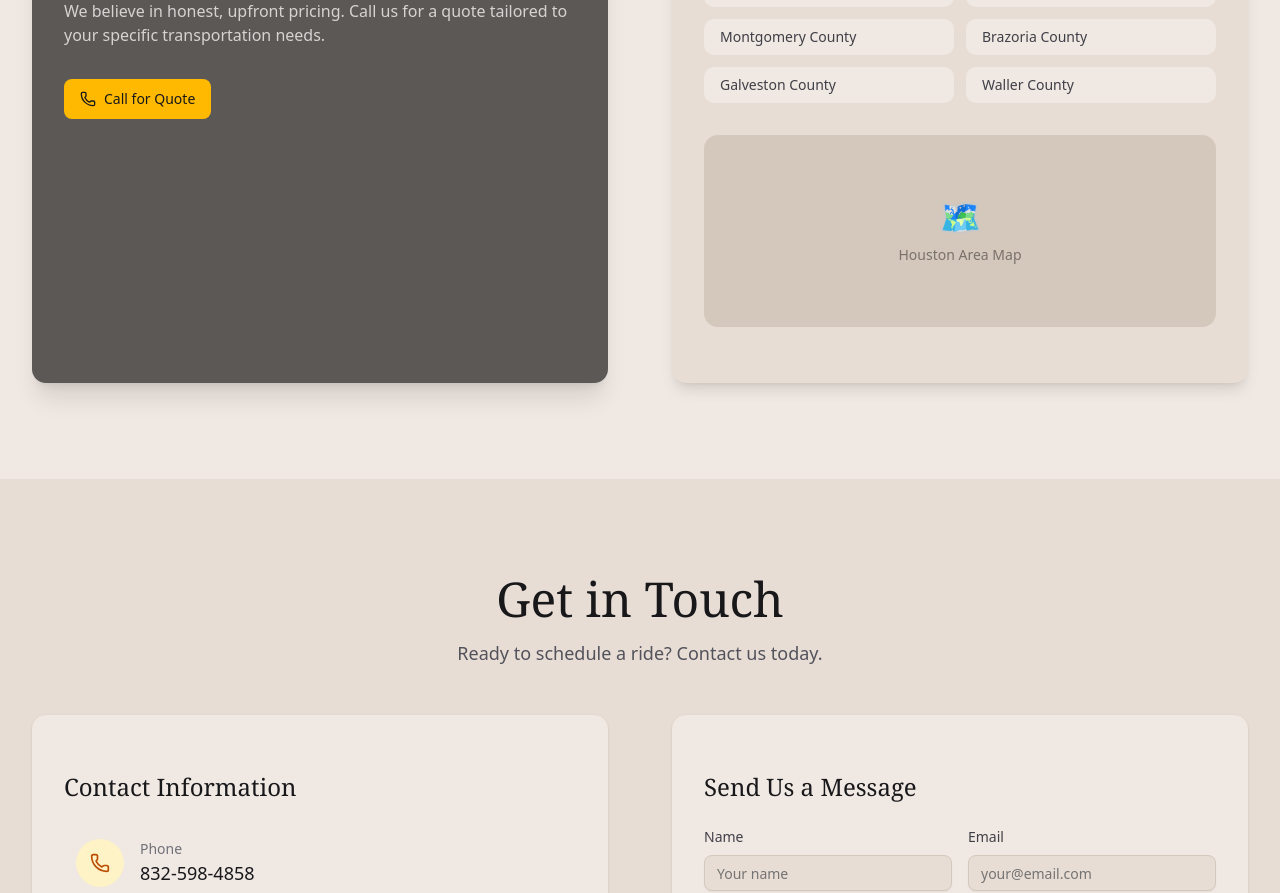
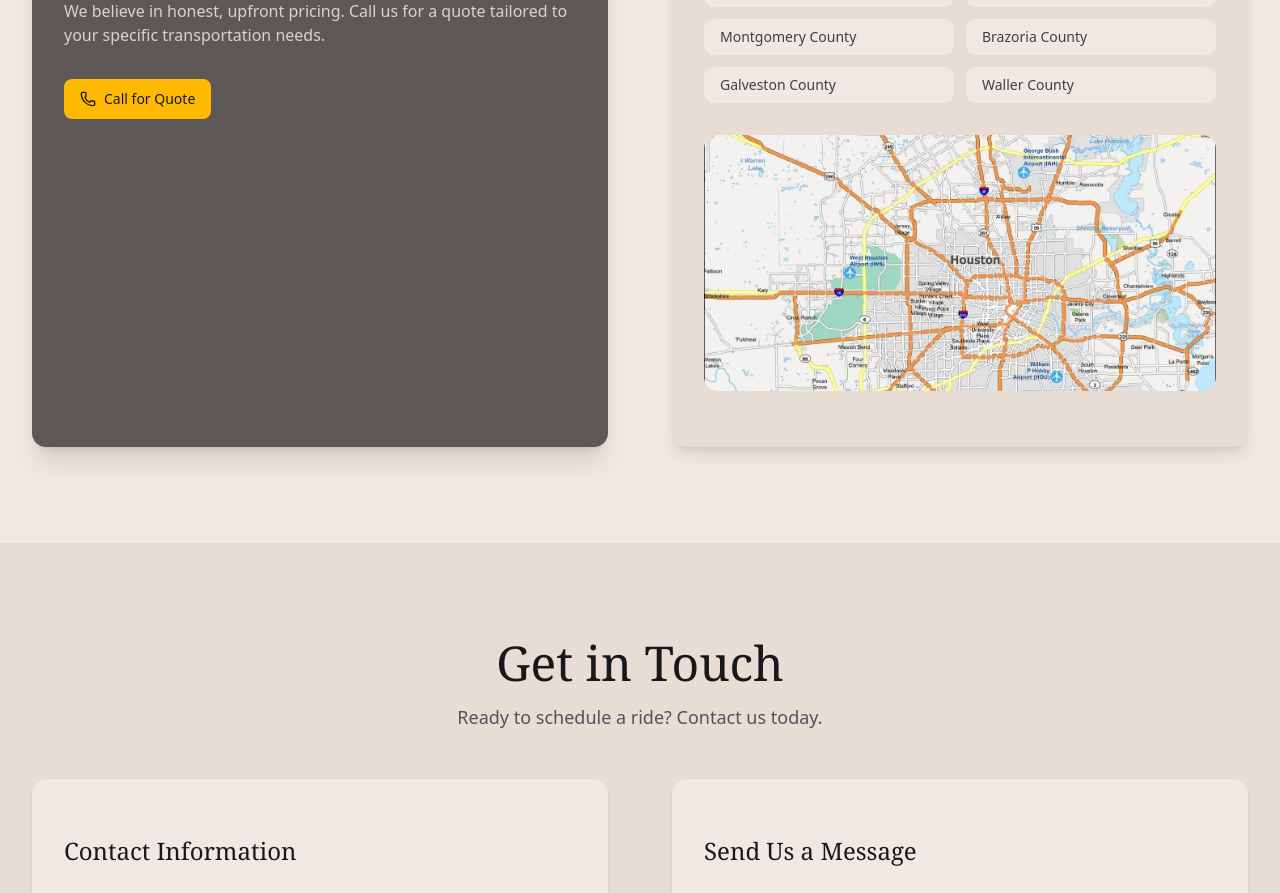
Before and after one commit to brandonalfred/daisy-aid-app, a Next.js app: page / in a window 1280 px wide. Shown: the part 2661-3554 px from the top of the page. Built offline with nearby package versions, Linux system fonts and the light colour scheme.

Commit message:
feat: add Houston area map to service area section

```diff
--- a/src/components/pricing-area.tsx
+++ b/src/components/pricing-area.tsx
@@ -1,3 +1,4 @@
+import Image from 'next/image';
 import { MapPin, Phone } from 'lucide-react';
 import { Button } from '@/components/ui/button';
 import { Card, CardContent } from '@/components/ui/card';
@@ -66,13 +67,13 @@ export function PricingArea() {
                 ))}
               </div>
 
-              <div className="mt-8 overflow-hidden rounded-xl bg-beige-dark">
-                <div className="flex h-48 items-center justify-center text-stone-500">
-                  <div className="text-center">
-                    <div className="text-4xl">🗺️</div>
-                    <p className="mt-2 text-sm font-medium">Houston Area Map</p>
-                  </div>
-                </div>
+              <div className="relative mt-8 h-64 overflow-hidden rounded-xl bg-beige-dark">
+                <Image
+                  src="/houston-map.jpg"
+                  alt="Houston area service map showing Harris, Fort Bend, Montgomery, Brazoria, Galveston, and Waller counties"
+                  fill
+                  className="object-cover"
+                />
               </div>
             </CardContent>
           </Card>
```
Also changed, not shown: public/houston-map.jpg (added).
